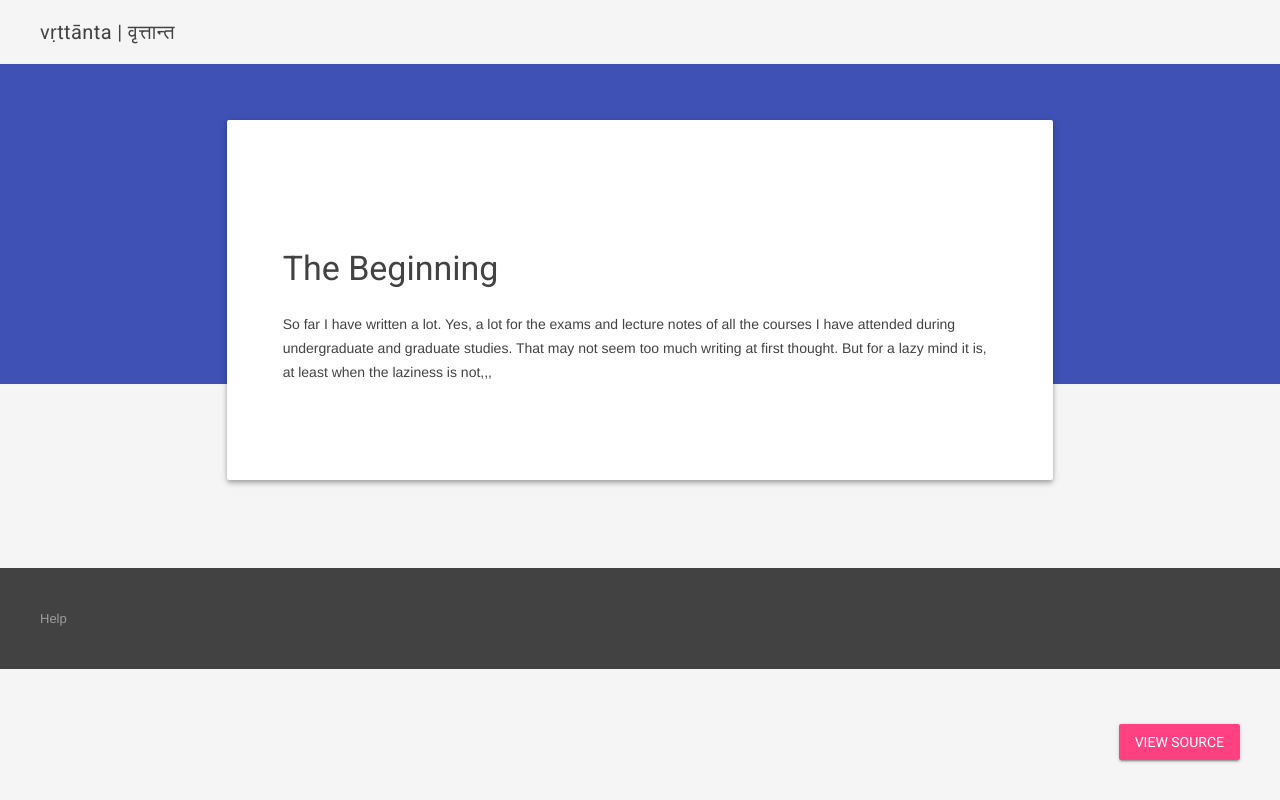
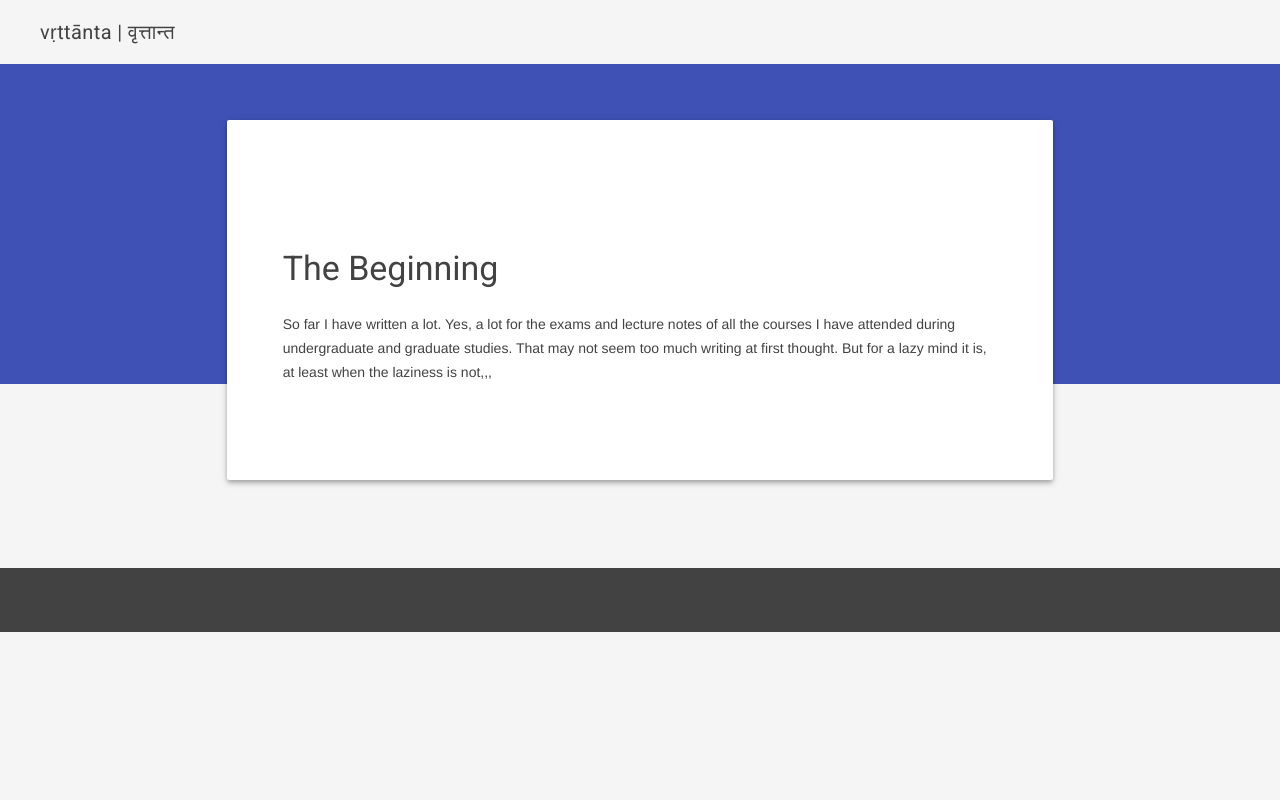
Before and after one commit to vrttanta/vrttanta.github.io, a plain HTML site: page index.html in a window 1280 px wide. Drawn offline with nearby package versions, Linux system fonts and the light colour scheme.

Commit message:
first blog

```diff
--- a/index.html
+++ b/index.html
@@ -58,14 +58,9 @@
         </div>
         <footer class="demo-footer mdl-mini-footer">
           <div class="mdl-mini-footer--left-section">
-            <ul class="mdl-mini-footer--link-list">
-              <li><a href="#">Help</a></li>
-            </ul>
           </div>
         </footer>
       </main>
     </div>
-    <a href="https://github.com/google/material-design-lite/blob/master/templates/article/" target="_blank" id="view-source" class="mdl-button mdl-js-button mdl-button--raised mdl-js-ripple-effect mdl-color--accent mdl-color-text--accent-contrast">View Source</a>
-    <script src="$$hosted_libs_prefix$$/$$version$$/material.min.js"></script>
   </body>
 </html>
```
